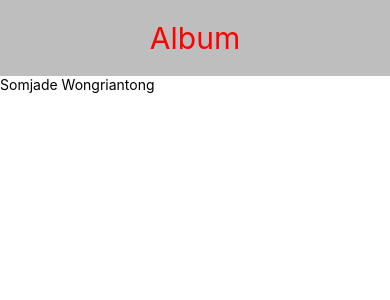
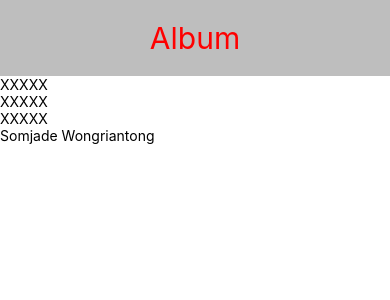
Before and after one commit to MadnessNeko/std6002041510063, a React Native app: screen / in a window 390 px wide. Shown: the top 300 px of the page. Built offline with nearby package versions, Linux system fonts and the light colour scheme.

Commit message:
create Card,CardSec add on App

```diff
--- a/components/App.js
+++ b/components/App.js
@@ -1,12 +1,14 @@
 import React from 'react';
 import { View, Text } from 'react-native';
 import Header from './Header';
+import Card from './Card';
 
 class App extends React.Component {
     render() {
         return (
             <View>
                 <Header title="Album"></Header>
+                <Card></Card>
                 <Text>Somjade Wongriantong</Text>
             </View>
        );
--- /dev/null
+++ b/components/Card.js
@@ -0,0 +1,17 @@
+import React, { Component } from 'react';
+import { View, Text } from 'react-native';
+import CardSection from './CardSection';
+
+class Card extends Component{
+    render() {
+        return (
+            <View>
+                <CardSection />
+                <CardSection />
+                <CardSection />
+            </View>
+        );
+    }
+}
+
+export default Card;
--- /dev/null
+++ b/components/CardSection.js
@@ -0,0 +1,14 @@
+import React, { Component } from 'react';
+import { View, Text } from 'react-native';
+
+class CardSection extends Component{
+    render() {
+        return (
+            <View>
+                <Text>XXXXX</Text>
+            </View>
+        );
+    }
+}
+
+export default CardSection;
```
